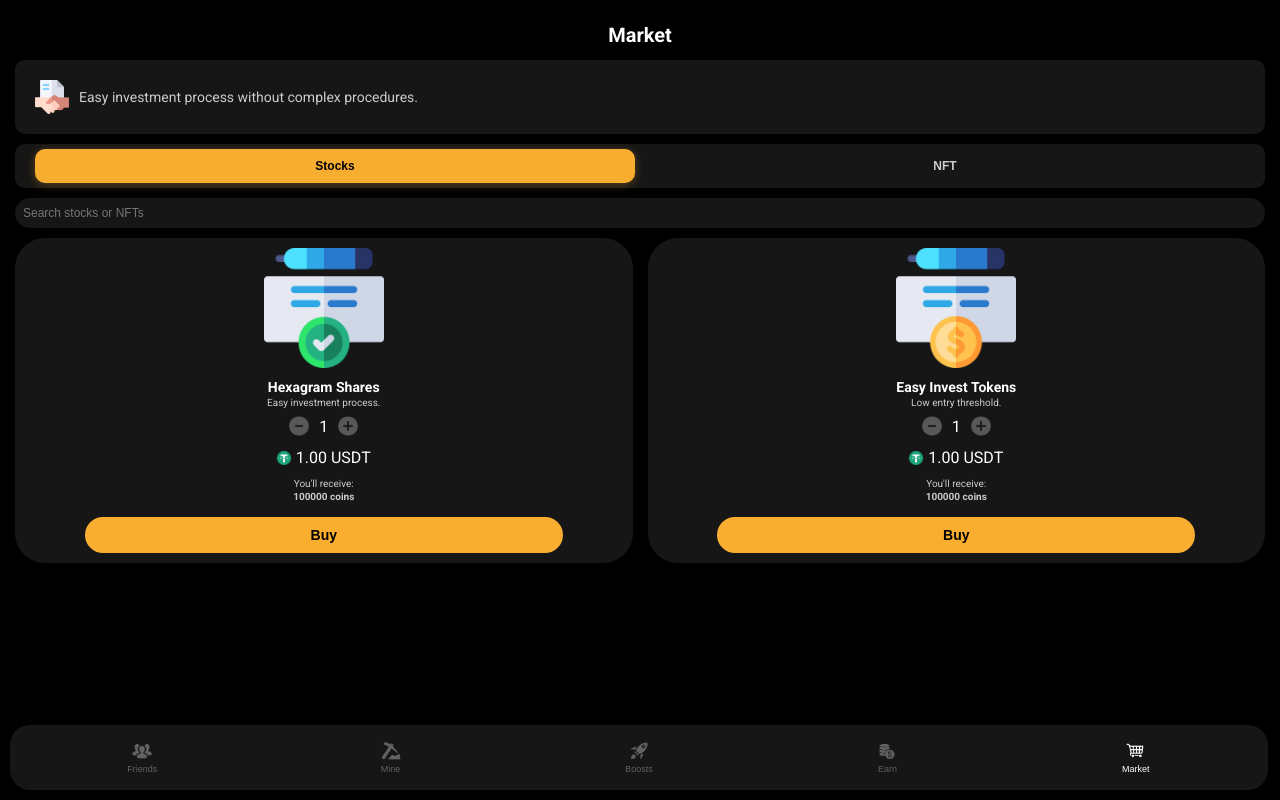
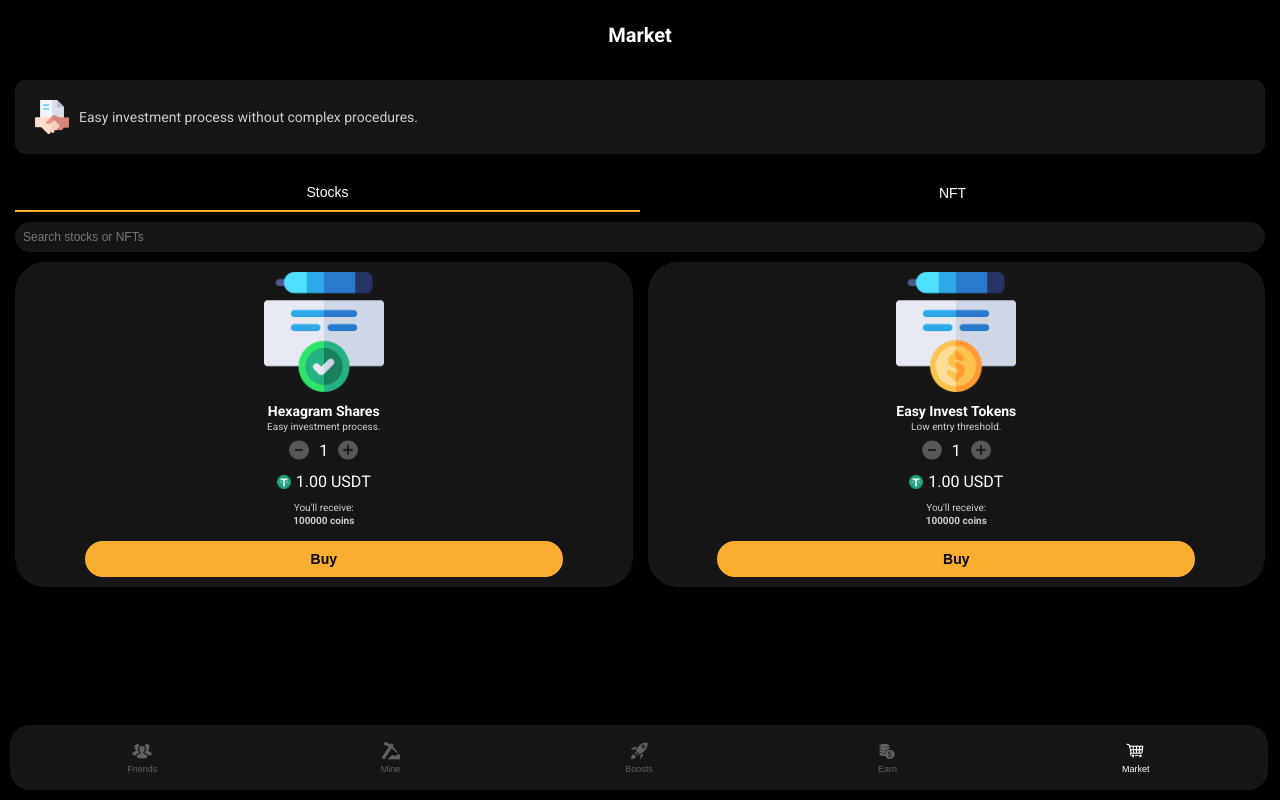
Before and after one commit to vladholomah/my-clicker, a React (Create React App) app: page / in a window 1280 px wide. Both pictures are taken after a click on the button "Market". Built offline with nearby package versions, Linux system fonts and the light colour scheme.

Commit message:
Update ExchangeDisplay and styles25

```diff
--- a/src/components/Card.css
+++ b/src/components/Card.css
@@ -42,7 +42,6 @@
 }
 
 .market-description {
-  margin-top: -20px;
   padding: 10px 15px;
 }
 
@@ -69,10 +68,7 @@
 .tab-selector {
   display: flex;
   justify-content: center;
-  padding: 5px 15px;
-  background-color: #161616;
-  border-radius: 10px;
-  margin: 0 15px 10px;
+  padding: 10px 15px;
 }
 
 .tab-selector button {
@@ -80,24 +76,15 @@
   padding: 10px 20px;
   border: none;
   background-color: transparent;
-  color: #cccccc;
-  font-size: 12px;
-  font-weight: bold;
+  color: #ffffff;
+  font-size: 14px;
   cursor: pointer;
-  transition: all 0.3s ease;
-  border-radius: 10px;
-  margin: 0 5px;
+  transition: color 0.3s ease, border-color 0.3s ease;
 }
 
 .tab-selector button.active {
-  color: #000000;
-  background-color: #f7ad2f;
-  box-shadow: 0 2px 10px rgba(247, 173, 47, 0.3);
-}
-
-.tab-selector button:hover:not(.active) {
-  background-color: rgba(247, 173, 47, 0.1);
   color: #ffffff;
+  border-bottom: 2px solid #f7ad2f;
 }
 
 .search-bar {
```
